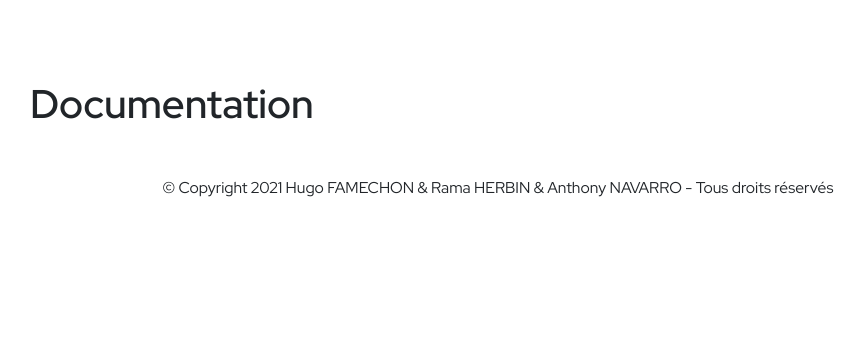
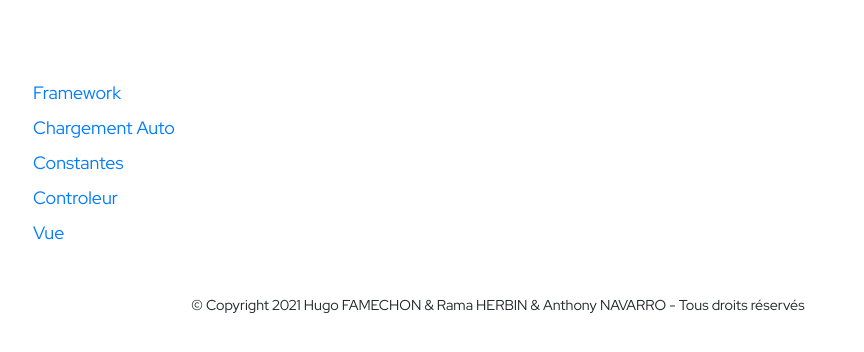
Before and after one commit to HugoFamechon/lp2021HotHotHotGr2, a PHP site: page /documentation in a window 1280 px wide. Shown: the top 352 px of the page, without its empty margins (142-1006 px from the left). Run offline with PHP 8.4, Linux system fonts and the light colour scheme.

Commit message:
Début Controleur Doc

```diff
--- a/Assets/css/style.css
+++ b/Assets/css/style.css
@@ -342,4 +342,8 @@ body {
   font-size: 30px;
 }
 
+.navDoc li {
+  margin-bottom: 0.5rem;
+}
+
 /*# sourceMappingURL=style.css.map */
--- a/Assets/sass/style.scss
+++ b/Assets/sass/style.scss
@@ -365,3 +365,9 @@ body {
     font-weight: 900;
     font-size: 30px;
 }
+
+.navDoc {
+    li {
+        margin-bottom: .5rem;
+    }
+}
--- a/Controleurs/ControleurDocumentation.php
+++ b/Controleurs/ControleurDocumentation.php
@@ -8,4 +8,9 @@ final class ControleurDocumentation
         Vue::montrer('Documentation/documentation');
     }
 
+    public function frameworkAction()
+    {
+        Vue::montrer('Documentation/framework/autoload');
+    }
+
 }
--- a/Vues/Documentation/documentation.php
+++ b/Vues/Documentation/documentation.php
@@ -1 +1,7 @@
-<h1>Documentation</h1>
+<ul class="navDoc">
+  <li><a href="/documentation/framework">Framework</a></li>
+  <li><a href="/documentation/framework/ChargementAuto">Chargement Auto</a></li>
+  <li><a href="/documentation/framework/Constantes">Constantes</a></li>
+  <li><a href="/documentation/framework/Controleur">Controleur</a></li>
+  <li><a href="/documentation/framework/Vue">Vue</a></li>
+</ul>
--- /dev/null
+++ b/Vues/Documentation/framework/autoload.php
@@ -0,0 +1 @@
+<h1>NTM</h1>
--- a/Vues/gabarit.php
+++ b/Vues/gabarit.php
@@ -4,8 +4,7 @@
         <meta charset="UTF-8">
         <meta name="viewport" content="width=device-width, initial-scale=1.0">
         <title>Project HotHotHot</title>
-        <link href="https://cdn.jsdelivr.net/npm/bootstrap@5.0.0-beta1/dist/css/bootstrap.min.css" rel="stylesheet" integrity="sha384-giJF6kkoqNQ00vy+HMDP7azOuL0xtbfIcaT9wjKHr8RbDVddVHyTfAAsrekwKmP1" crossorigin="anonymous">
-        <link rel="stylesheet" href="../Assets/css/notie.min.css">
+        <link rel="stylesheet" href="https://stackpath.bootstrapcdn.com/bootstrap/4.5.2/css/bootstrap.min.css" integrity="sha384-JcKb8q3iqJ61gNV9KGb8thSsNjpSL0n8PARn9HuZOnIxN0hoP+VmmDGMN5t9UJ0Z" crossorigin="anonymous">        <link rel="stylesheet" href="../Assets/css/notie.min.css">
         <link rel="stylesheet" href="../Assets/css/style.css">
         <link rel="stylesheet" href="../Assets/fonts/stylesheet.css">
     </head>
--- a/Vues/standard/layout.php
+++ b/Vues/standard/layout.php
@@ -3,6 +3,7 @@
             <a href="#"><img src="../../Assets/img/logout.png"></a>
         </section>
         <a href=""><h1>météo</h1></a>
+        <a href="/documentation"><h1>documentation</h1></a>
         <section class="headerlink" id="account">
             <a href="#"><img src="../../Assets/img/account.png"></a>
         </section>
```
Also changed, not shown: 1 other file.
